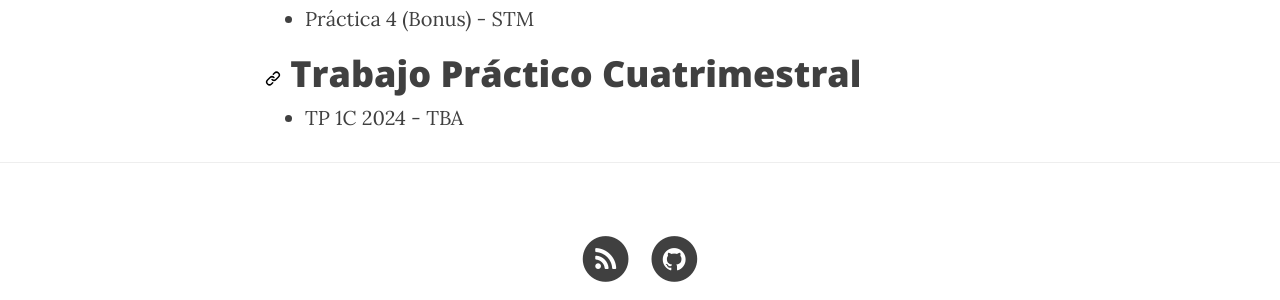
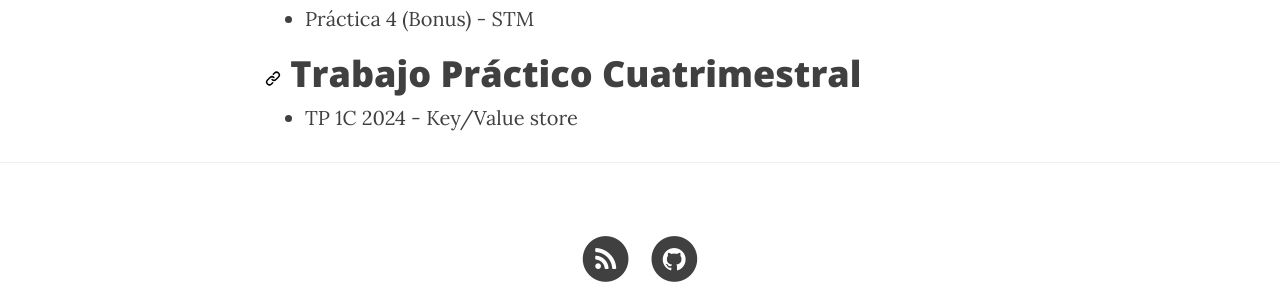
Before and after one commit to arquitecturas-concurrentes/arquitecturas-concurrentes.github.io, a Jekyll site: the page built from cursada.md, in a window 1280 px wide and 900 px high, scrolled down 2507 px. Shown: the part 498-798 px from the top of the window. Built offline with Jekyll 4.4.1, drawn with Linux system fonts in a browser that asks for light colours; nearby versions of some CDN libraries.

Commit message:
add tp link

```diff
--- a/cursada.md
+++ b/cursada.md
@@ -49,4 +49,4 @@ iasc-elixir-url-shortener)
 # Trabajo Práctico Cuatrimestral #
 
 
-* [TP 1C 2024 - TBA]()
+* [TP 1C 2024 - Key/Value store](https://docs.google.com/document/d/e/2PACX-1vSuUzfNwg4y3ALbddo0cPrjyabWRvfd3I43fYas2eQFPiqtiWsWOLDHpsxdUKcHUVpH73erhkAmoyV8/pub)
```
